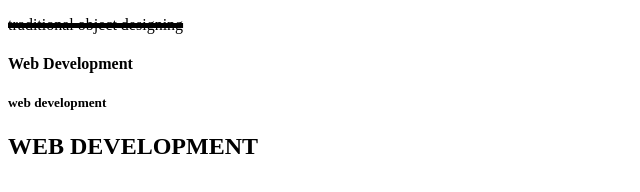
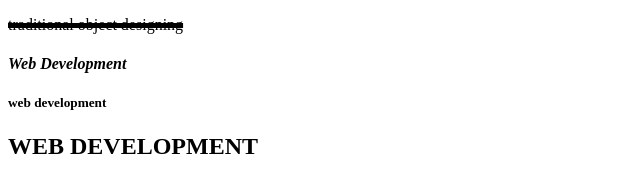
Before and after one commit to cheruboit/page, a plain HTML site: page page1.html in a window 1280 px wide. Shown: the part 274-466 px from the top of the page, 0-640 px from the left. Drawn offline with Linux system fonts and the light colour scheme.

Commit message:
Update page1.html

```diff
--- a/page1.html
+++ b/page1.html
@@ -12,7 +12,7 @@
         p{
             text-decoration: line-through;text-decoration-thickness: 5px;
         }
-        h4{text-transform: capitalize}
+        h4{text-transform: capitalize;font-style: italic }
         h2{ text-transform: uppercase}
         h5{text-transform: lowercase}
 
```
